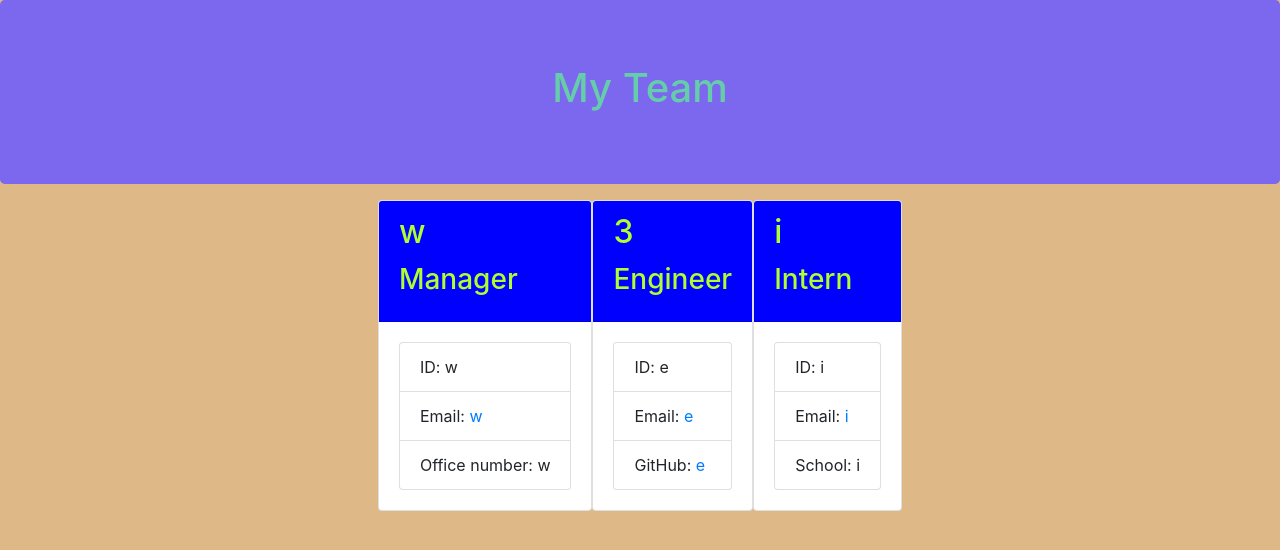
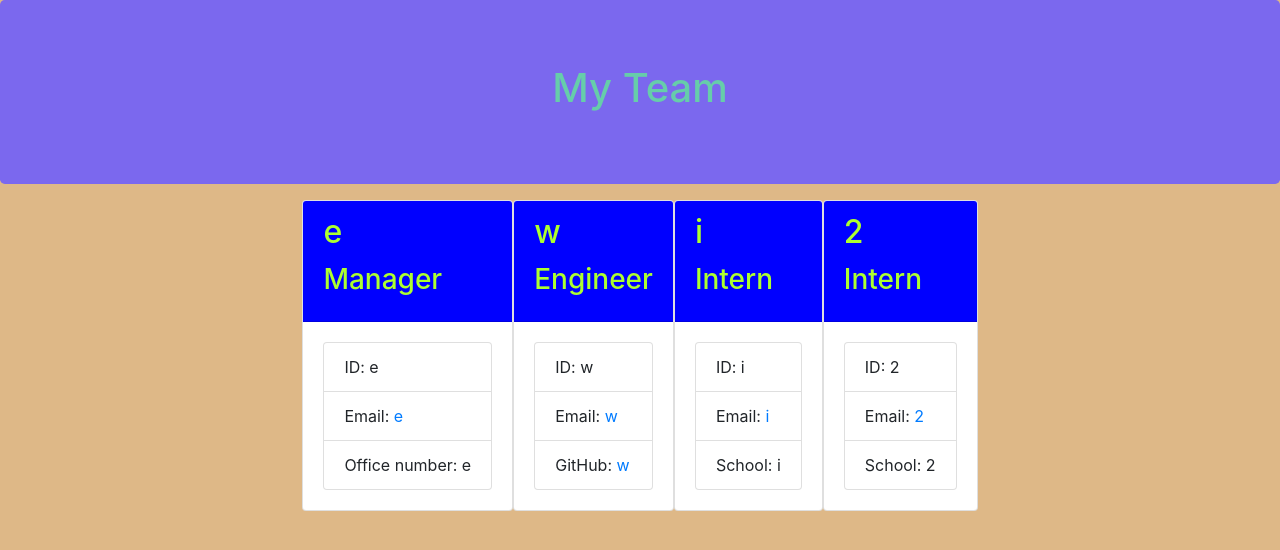
Before and after one commit to willielibet/team-profile-generator, a website: page template_output/team_index.html in a window 1280 px wide. Drawn offline with nearby package versions, Linux system fonts and the light colour scheme.

Commit message:
commit #18: modified script and create_html files, april252021, 11:55am

```diff
--- a/script.js
+++ b/script.js
@@ -19,7 +19,7 @@ const intern = new Intern;
 const OUTPUT_DIR = path.resolve(__dirname, "template_output")
 const outputPath = path.join(OUTPUT_DIR, "team_index.html");
 
-const render = require("./assets/createHTML");
+const render = require("./assets/create_html");
 
 const allEmployees = [];
 const idArray = [];
--- a/template_output/team_index.html
+++ b/template_output/team_index.html
@@ -25,27 +25,27 @@
             <div class="team-area col-12 d-flex justify-content-center">
                 <div class="card employee-card">
     <div class="card-header">
+        <h2 class="card-title">e</h2>
+        <h3 class="card-title">Manager</h3>
+    </div>
+    <div class="card-body">
+        <ul class="list-group">
+            <li class="list-group-item">ID: e</li>
+            <li class="list-group-item">Email: <a href="mailto:e">e</a></li>
+            <li class="list-group-item">Office number: e</li>
+        </ul>
+    </div>
+</div><div class="card employee-card">
+    <div class="card-header">
         <h2 class="card-title">w</h2>
-        <h3 class="card-title">Manager</h3>
+        <h3 class="card-title">Engineer</h3>
     </div>
     <div class="card-body">
         <ul class="list-group">
             <li class="list-group-item">ID: w</li>
             <li class="list-group-item">Email: <a href="mailto:w">w</a></li>
-            <li class="list-group-item">Office number: w</li>
-        </ul>
-    </div>
-</div><div class="card employee-card">
-    <div class="card-header">
-        <h2 class="card-title">3</h2>
-        <h3 class="card-title">Engineer</h3>
-    </div>
-    <div class="card-body">
-        <ul class="list-group">
-            <li class="list-group-item">ID: e</li>
-            <li class="list-group-item">Email: <a href="mailto:e">e</a></li>
-            <li class="list-group-item">GitHub: <a href="https://github.com/e" target="_blank"
-                    rel="noopener noreferrer">e</a></li>
+            <li class="list-group-item">GitHub: <a href="https://github.com/w" target="_blank"
+                    rel="noopener noreferrer">w</a></li>
         </ul>
     </div>
 </div><div class="card employee-card">
@@ -60,6 +60,18 @@
             <li class="list-group-item">School: i</li>
         </ul>
     </div>
+</div><div class="card employee-card">
+    <div class="card-header">
+        <h2 class="card-title">2</h2>
+        <h3 class="card-title">Intern</h3>
+    </div>
+    <div class="card-body">
+        <ul class="list-group">
+            <li class="list-group-item">ID: 2</li>
+            <li class="list-group-item">Email: <a href="mailto:2">2</a></li>
+            <li class="list-group-item">School: 2</li>
+        </ul>
+    </div>
 </div>
             </div>
         </div>
```
Also changed, not shown: assets/create_html.js (renamed from assets/createHTML.js, +20 -10 lines).
